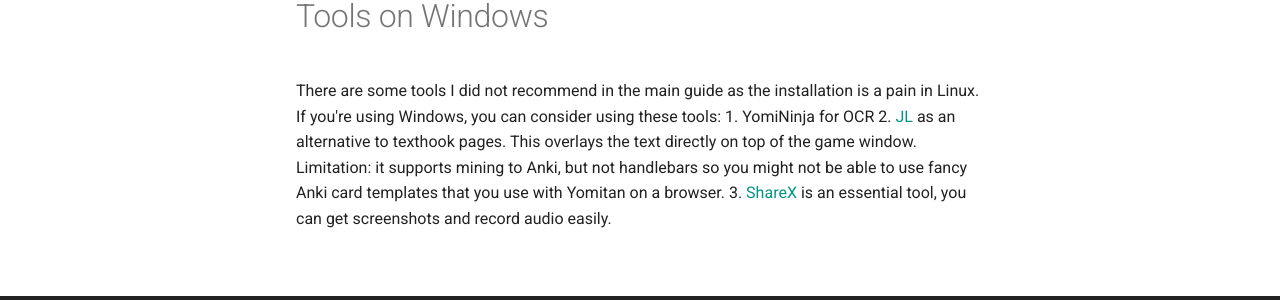
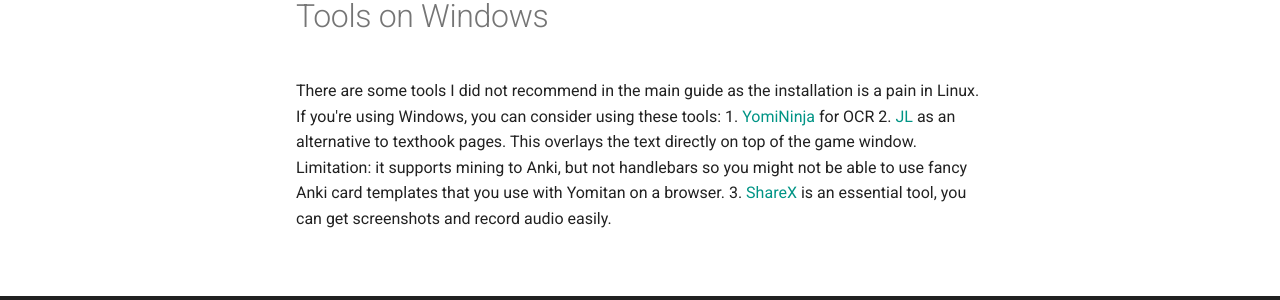
Before and after one commit to aka-baka/deck-mining, an MkDocs documentation site: the page built from docs/deck-mining/runWin.md, in a window 1280 px wide. Shown: the part 468-768 px from the top of the page. Built offline with MkDocs 1.6.1 and Material for MkDocs 9.7.7, drawn with Linux system fonts in a browser that asks for light colours; some of the changed lines change nothing that is shown.

Commit message:
Update runWin.md

```diff
--- a/docs/deck-mining/runWin.md
+++ b/docs/deck-mining/runWin.md
@@ -9,7 +9,7 @@
 
 # Tools on Windows
 There are some tools I did not recommend in the main guide as the installation is a pain in Linux. If you're using Windows, you can consider using these tools:
-1. YomiNinja for OCR
+1. [YomiNinja](https://github.com/matt-m-o/YomiNinja) for OCR
 2. [JL](https://github.com/rampaa/JL) as an alternative to texthook pages. This overlays the text directly on top of the game window.
 Limitation: it supports mining to Anki, but not handlebars so you might not be able to use fancy Anki card templates that you use with Yomitan on a browser.
 3. [ShareX](https://getsharex.com/) is an essential tool, you can get screenshots and record audio easily.
```
